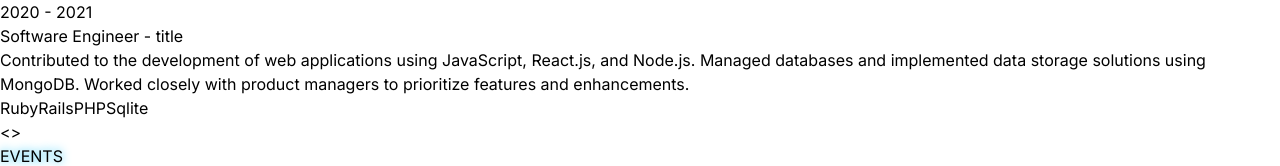
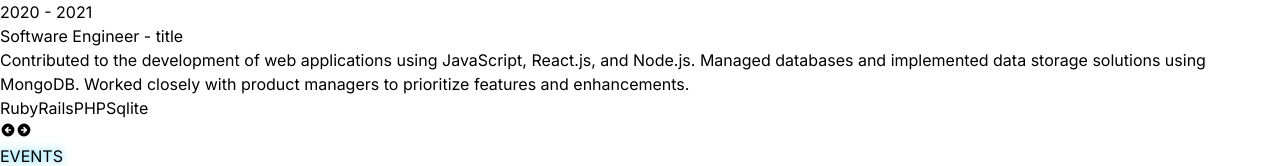
Before and after one commit to Idriss-Abidi/EITC, a React (Vite) app: page / in a window 1280 px wide. Shown: the part 5469-5635 px from the top of the page. Built offline with nearby package versions, Linux system fonts and the light colour scheme.

Commit message:
Update Formations.jsx

```diff
--- a/src/components/Formations.jsx
+++ b/src/components/Formations.jsx
@@ -1,6 +1,7 @@
 import { useState } from 'react';
 import { motion } from 'framer-motion';
 import { EXPERIENCES } from "../constants";
+import { HiArrowCircleRight, HiArrowCircleLeft } from "react-icons/hi";
 
 const Experience = () => {
   const [currentIndex, setCurrentIndex] = useState(0);
@@ -66,15 +67,15 @@ const Experience = () => {
         </div>
         <button
           onClick={handlePrev}
-          className="absolute top-1/2 left-0 transform -translate-y-1/2 bg-gray-800 text-white p-2 rounded-full"
+          className="absolute top-1/2 left-0 transform -translate-y-1/2 text-3xl text-gray-300 hover:text-purple-900 transition-colors duration-300"
         >
-          &lt;
+          <HiArrowCircleLeft />
         </button>
         <button
           onClick={handleNext}
-          className="absolute top-1/2 right-0 transform -translate-y-1/2 bg-gray-800 text-white p-2 rounded-full"
+          className="absolute top-1/2 right-0 transform -translate-y-1/2 text-3xl text-gray-300 hover:text-purple-900 transition-colors duration-300"
         >
-          &gt;
+          <HiArrowCircleRight />
         </button>
       </div>
     </div>
```
